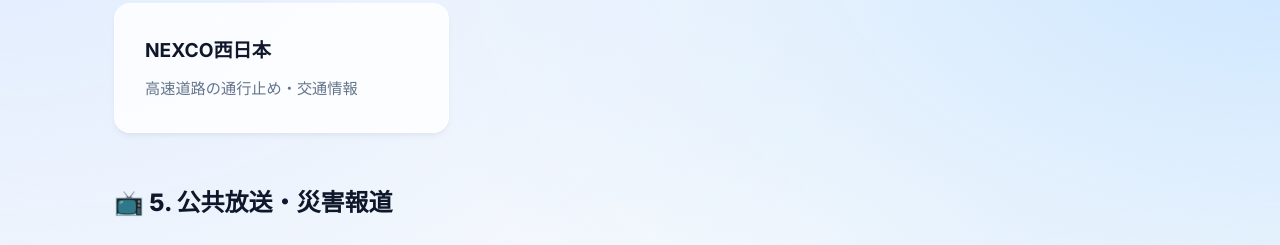
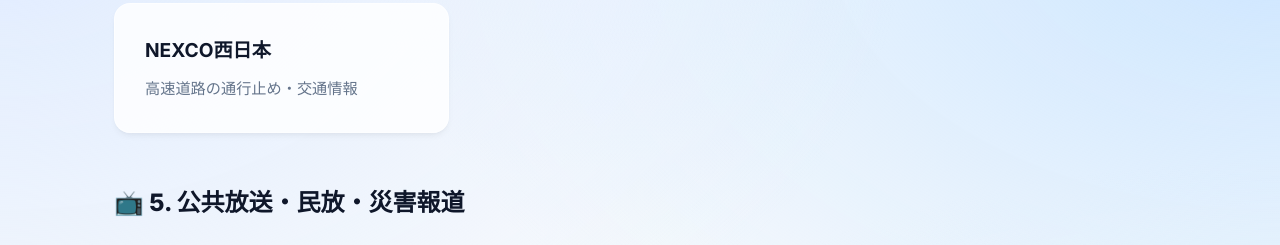
Before and after one commit to yasudajs/2026kminfo, a website built with Vite: page index.html in a window 1280 px wide. Shown: the part 1673-1918 px from the top of the page. Built offline with nearby package versions, Linux system fonts and the light colour scheme.

Commit message:
fix: update section title to include commercial TV stations

```diff
--- a/index.html
+++ b/index.html
@@ -125,7 +125,7 @@
         </div>
 
         <div class="category animate-fade-in delay-3">
-          <h2 class="category-title">📺 5. 公共放送・災害報道</h2>
+          <h2 class="category-title">📺 5. 公共放送・民放・災害報道</h2>
           <div class="card-grid">
             <a href="https://www3.nhk.or.jp/news/" target="_blank" rel="noopener noreferrer" class="link-card">
               <h3>NHK 災害情報 (NEWS WEB)</h3>
```
